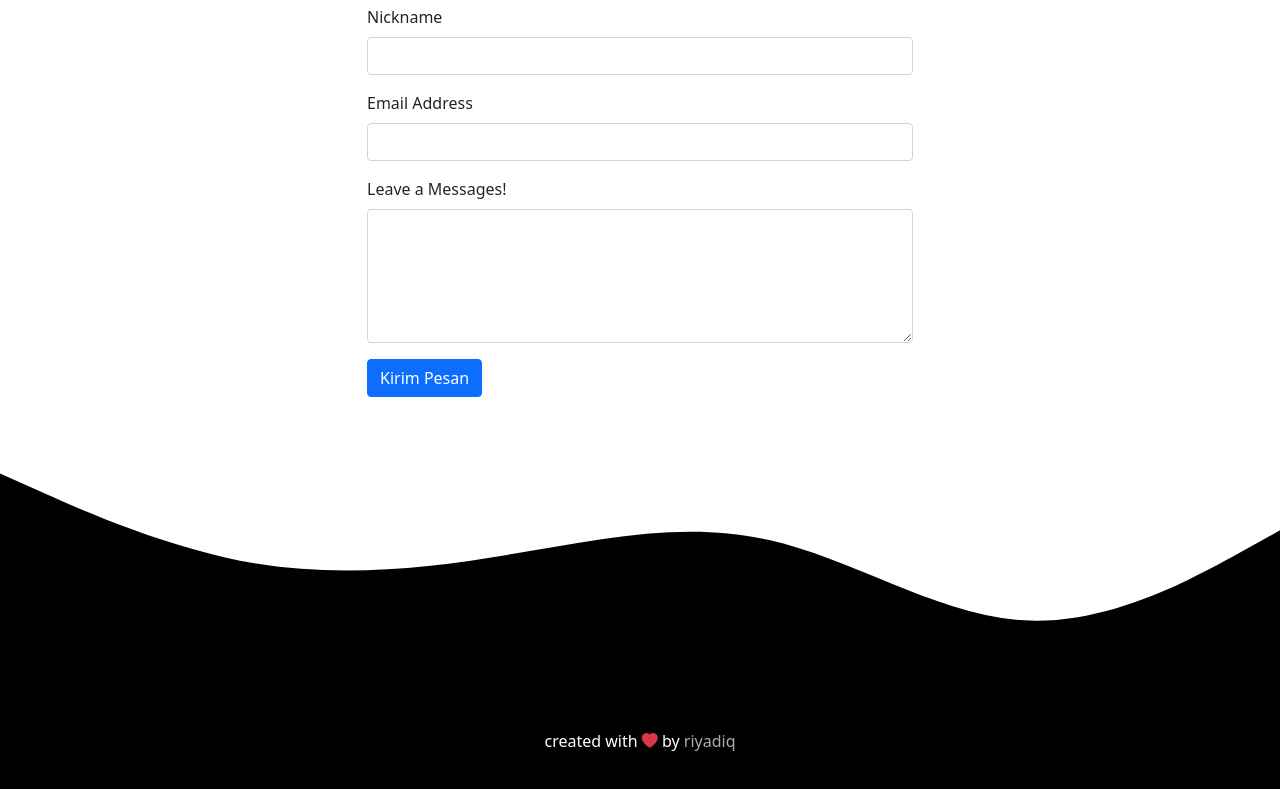
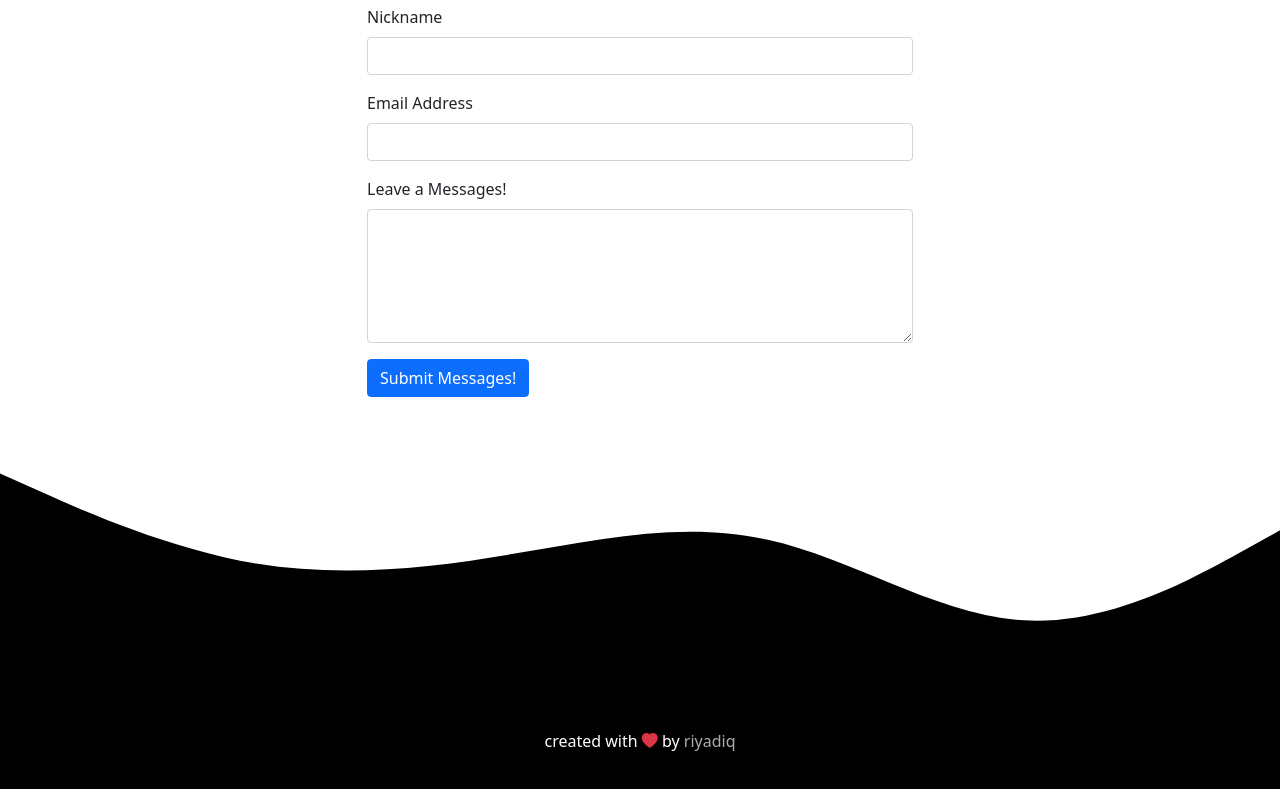
Before and after one commit to riyadiq/riyadiq.github.io, a plain HTML site: page index.html in a window 1280 px wide. Shown: the part 3228-4017 px from the top of the page. Drawn offline with nearby package versions, Linux system fonts and the light colour scheme.

Commit message:
ubah nama tombol pesan > submit messages!

```diff
--- a/index.html
+++ b/index.html
@@ -195,7 +195,7 @@
                 <label for="pesan" class="form-label">Leave a Messages!</label>
                 <textarea class="form-control" id="pesan" rows="5"></textarea>
               </div>
-              <button type="submit" class="btn btn-primary">Kirim Pesan</button>
+              <button type="submit" class="btn btn-primary">Submit Messages!</button>
             </form>
           </div>
         </div>
```
